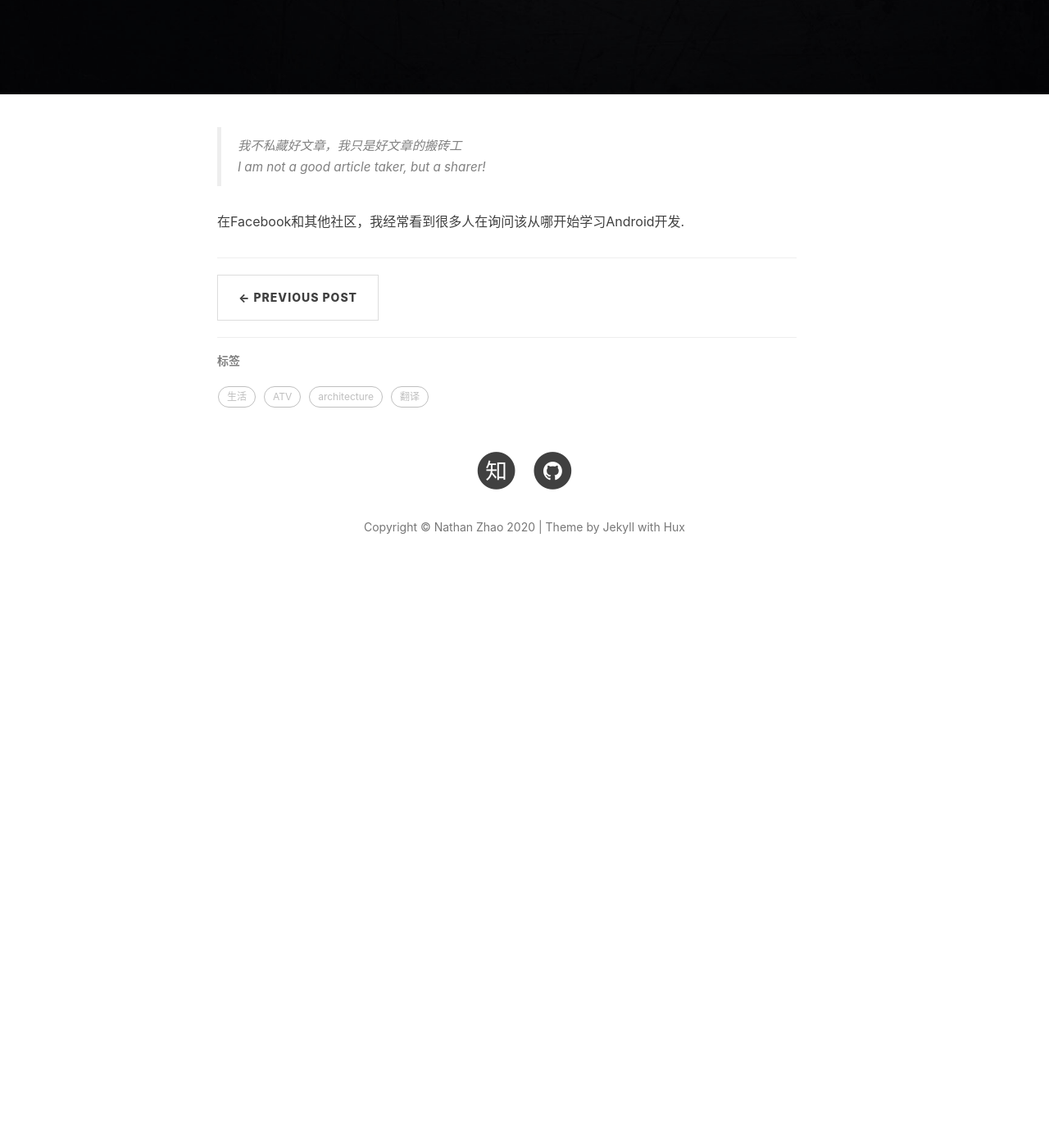
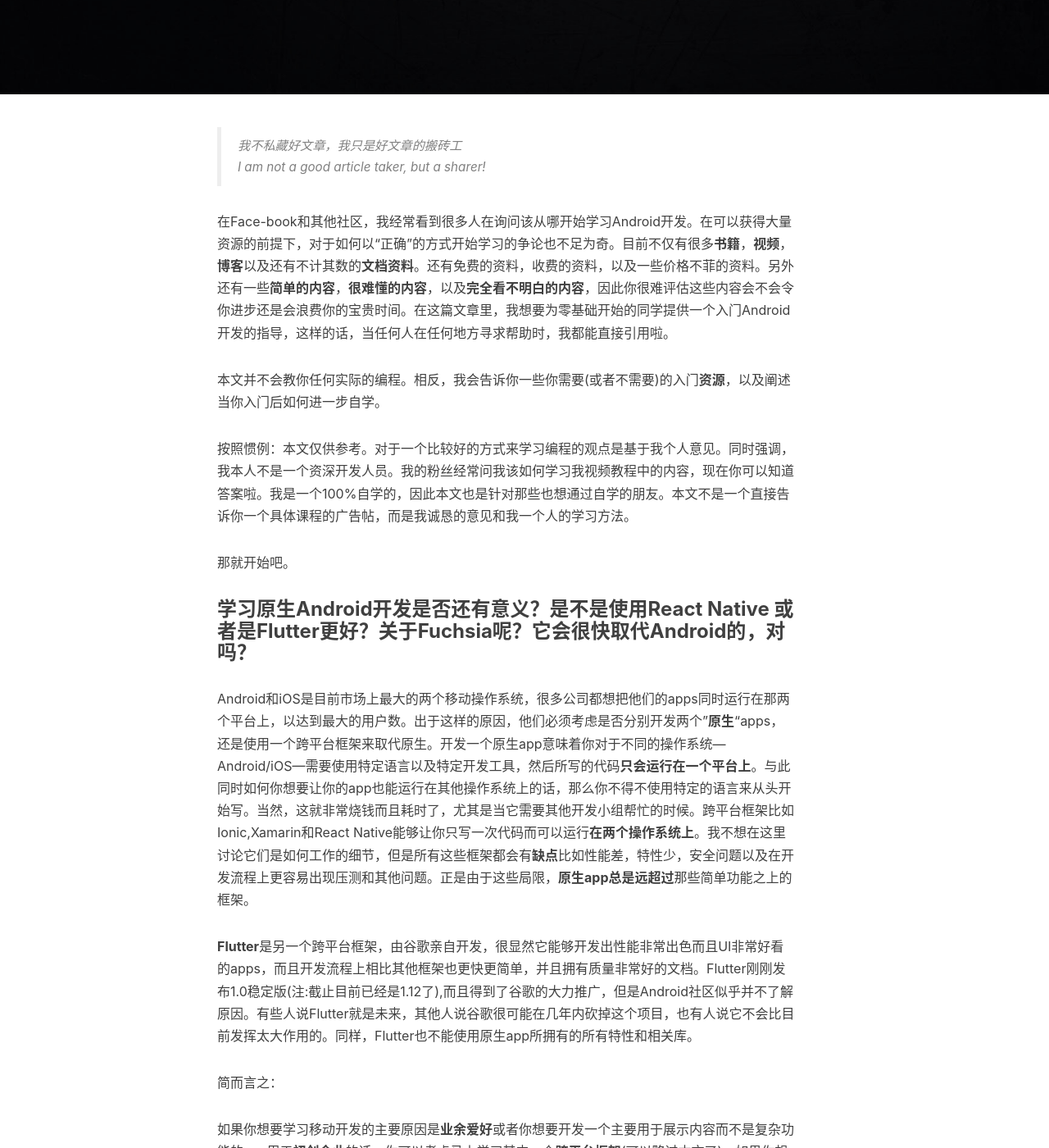
Before and after one commit to Nathan-Feng/Nathan-Feng.github.io, a Jekyll site: the page built from _posts/2020-01-01-translate-learn-android.md, in a window 1280 px wide and 1400 px high, scrolled down 510 px. Shown: the whole window at 82% size. Built offline with Jekyll 4.4.1, drawn with Linux system fonts in a browser that asks for light colours; nearby versions of some CDN libraries; comment, search, counter and statistics services are not loaded; before the commit the page ends 1230 px from its top, so only the background shows below that; some of the changed text lies outside the part shown.

Commit message:
update artical ,to be continue..

```diff
--- a/_posts/2020-01-01-translate-learn-android.md
+++ b/_posts/2020-01-01-translate-learn-android.md
@@ -13,4 +13,26 @@ tags:
 >
 > I am not a good article taker,  but a sharer!
 
-在Facebook和其他社区，我经常看到很多人在询问该从哪开始学习Android开发.
+在Face-book和其他社区，我经常看到很多人在询问该从哪开始学习Android开发。在可以获得大量资源的前提下，对于如何以“正确”的方式开始学习的争论也不足为奇。目前不仅有很多**书籍**，**视频**，**博客**以及还有不计其数的**文档资料**。还有免费的资料，收费的资料，以及一些价格不菲的资料。另外还有一些**简单的内容**，**很难懂的内容**，以及**完全看不明白的内容**，因此你很难评估这些内容会不会令你进步还是会浪费你的宝贵时间。在这篇文章里，我想要为零基础开始的同学提供一个入门Android开发的指导，这样的话，当任何人在任何地方寻求帮助时，我都能直接引用啦。
+
+本文并不会教你任何实际的编程。相反，我会告诉你一些你需要(或者不需要)的入门**资源**，以及阐述当你入门后如何进一步自学。
+
+按照惯例：本文仅供参考。对于一个比较好的方式来学习编程的观点是基于我个人意见。同时强调，我本人不是一个资深开发人员。我的粉丝经常问我该如何学习我视频教程中的内容，现在你可以知道答案啦。我是一个100%自学的，因此本文也是针对那些也想通过自学的朋友。本文不是一个直接告诉你一个具体课程的广告帖，而是我诚恳的意见和我一个人的学习方法。
+
+那就开始吧。
+
+### 学习原生Android开发是否还有意义？是不是使用React Native 或者是Flutter更好？关于Fuchsia呢？它会很快取代Android的，对吗？
+
+Android和iOS是目前市场上最大的两个移动操作系统，很多公司都想把他们的apps同时运行在那两个平台上，以达到最大的用户数。出于这样的原因，他们必须考虑是否分别开发两个"**原生**"apps，还是使用一个跨平台框架来取代原生。开发一个原生app意味着你对于不同的操作系统---Android/iOS---需要使用特定语言以及特定开发工具，然后所写的代码**只会运行在一个平台上**。与此同时如何你想要让你的app也能运行在其他操作系统上的话，那么你不得不使用特定的语言来从头开始写。当然，这就非常烧钱而且耗时了，尤其是当它需要其他开发小组帮忙的时候。跨平台框架比如Ionic,Xamarin和React Native能够让你只写一次代码而可以运行**在两个操作系统上**。我不想在这里讨论它们是如何工作的细节，但是所有这些框架都会有**缺点**比如性能差，特性少，安全问题以及在开发流程上更容易出现压测和其他问题。正是由于这些局限，**原生app总是远超过**那些简单功能之上的框架。
+
+**Flutter**是另一个跨平台框架，由谷歌亲自开发，很显然它能够开发出性能非常出色而且UI非常好看的apps，而且开发流程上相比其他框架也更快更简单，并且拥有质量非常好的文档。Flutter刚刚发布1.0稳定版(注:截止目前已经是1.12了),而且得到了谷歌的大力推广，但是Android社区似乎并不了解原因。有些人说Flutter就是未来，其他人说谷歌很可能在几年内砍掉这个项目，也有人说它不会比目前发挥太大作用的。同样，Flutter也不能使用原生app所拥有的所有特性和相关库。
+
+简而言之：
+
+如果你想要学习移动开发的主要原因是**业余爱好**或者你想要开发一个主要用于展示内容而不是复杂功能的app用于**初创企业**的话，你可以考虑马上学习其中一个**跨平台框架**(可以略过本文了)。如果你想要像程序员一样*工作*以及增加你**获取一个工作**的机会，你应该打个稳固的基础并且先要学习**原生**Android开发。如果你仅仅想要开发一个Android的app并且根本不关心iOS的话，你也应该选择后者。
+
+你也必须记住截止到现在，找到清晰明了的教程，代码示例和回答你用Flutter写的程序问题的答案相比原生程序是非常难的。作为一个新手，这会使你**学习过程**毫无疑问更加耗时而且很有挫败感。
+
+如果你关注谷歌相关的新闻，你也许也会听说过**Fuchsia**。Fuchsia是谷歌正在开发的一个全新的操作系统，它有可能在将来*替代*Android，但是同样，没人能确认这个事实。但是即使真的会发生，那也会需要好多年才会成为现实。即使到那时，Android app也会跑在Fuchsia系统上(已经有迹象证明)，因为谷歌丢不起上百万的Android apps在那和疏远所有的Android开发者啊。
+
+在这个节骨眼上，不要对这些新框架过于担心。原生Android开发不会马上过时的，而且一旦你有了经验，学习其他语言或者框架也会变得简单些。
```
